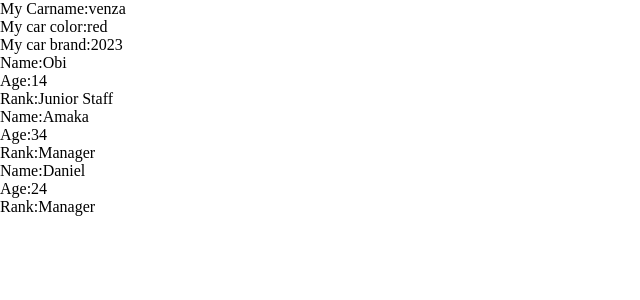
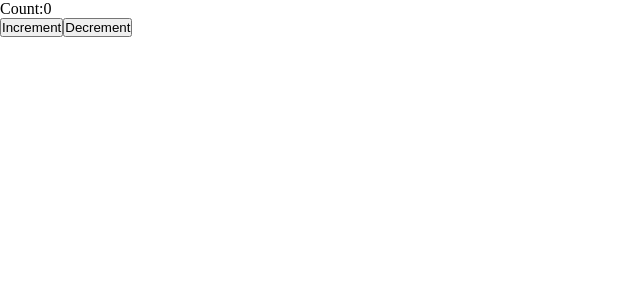
Before and after one commit to dantocome/first_react, a React (Vite) app: page / in a window 1280 px wide. Shown: the top 300 px of the page, without its empty margins (0-640 px from the left). Built offline with nearby package versions, Linux system fonts and the light colour scheme.

Commit message:
all added files

```diff
--- a/src/App.jsx
+++ b/src/App.jsx
@@ -9,15 +9,17 @@
 import Validate from "./Users"
 import Person from "./props/person"
 import Cars from "./props/cars"
+import Counter from "./myState/Counter"
 
 
 function App() {
  return(
   <>
-  <Cars carname="venza" color="red" brand={2023}/>
+  <Counter/>
+  {/* <Cars carname="venza" color="red" brand={2023}/>
    <Person name="Obi" age={14}/>
    <Person name="Amaka" age={34} manager = "yes"/>
-   <Person name="Daniel" age={24} manager = "yes"/>
+   <Person name="Daniel" age={24} manager = "yes"/> */}
   {/* <MyHeader/> */}
   {/* <Welcome/> */}
   {/* <MyHeader/> */}
--- a/src/States.tsx
+++ b/src/States.tsx
@@ -14,7 +14,7 @@
       <ul>
         {states.length===0 && <p>list not found</p>}
      {states.map((state, index)=>(
-        <li>{state} {index}</li>
+        <li >{state} {index}</li>
      ))}
       </ul>
 
--- /dev/null
+++ b/src/myState/Counter.tsx
@@ -0,0 +1,23 @@
+import React, { useState } from "react";
+
+function Counter(){
+    const [count, setCount] = useState(0);
+    const Increment = ()=>{
+        setCount(count +1);
+    }
+    const Decrement = ()=>{
+        setCount(count -1);
+    }
+
+    return(
+        <>
+        <p>Count:{count}</p>
+        <button onClick={Increment}>Increment</button>
+        <button onClick={Decrement}>Decrement</button>
+
+
+        </>
+    )
+}
+
+export default Counter;
```
